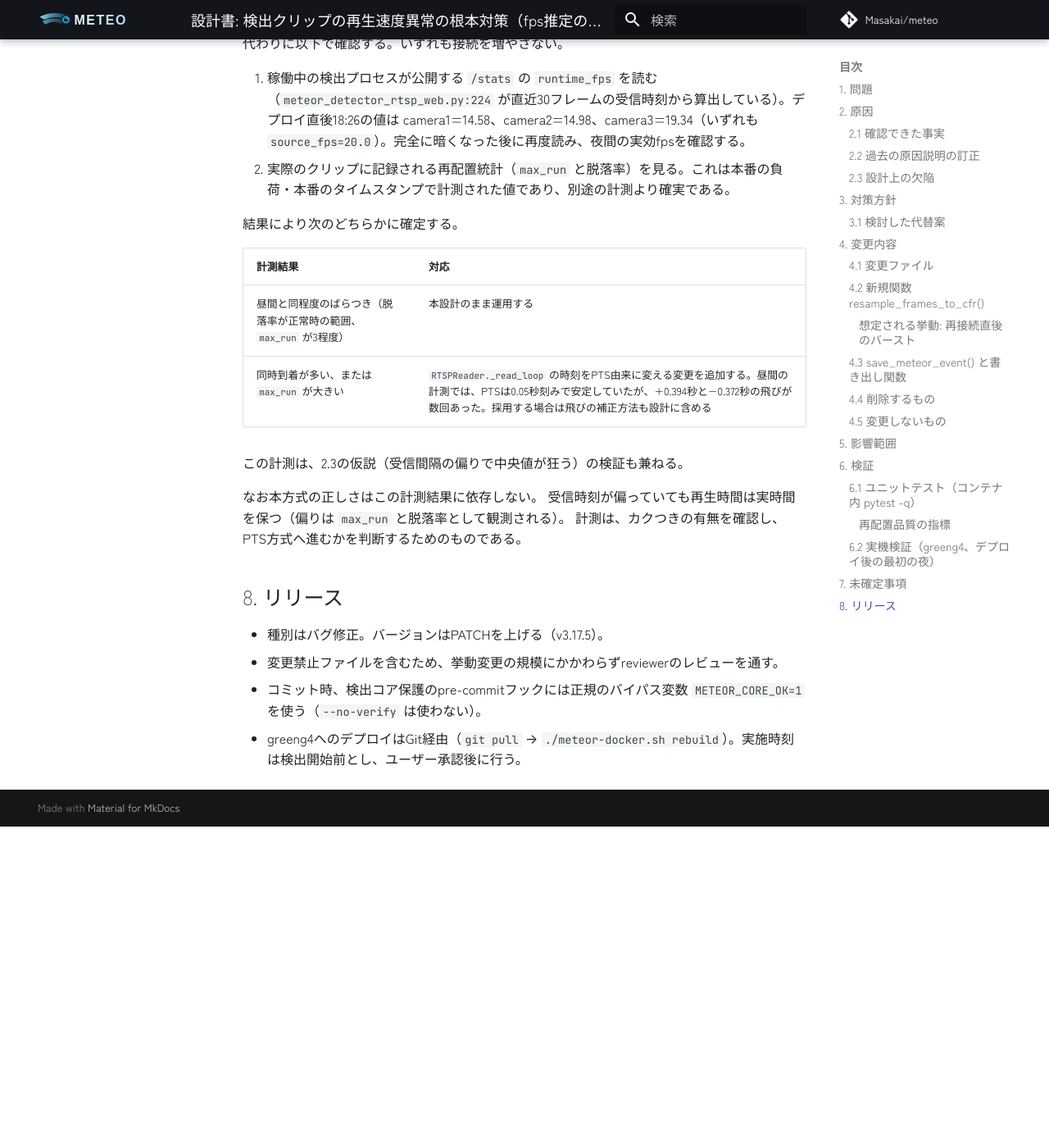
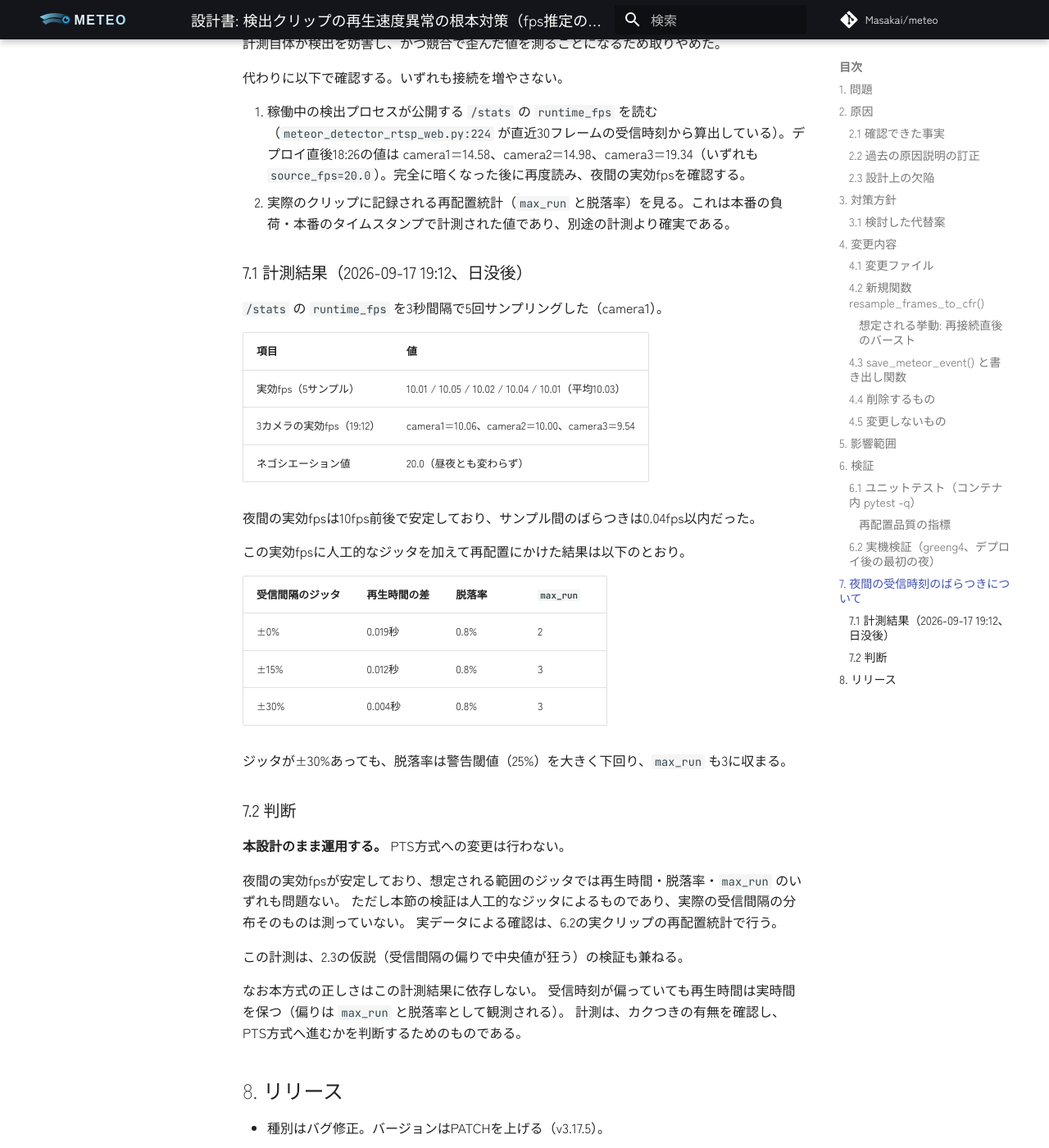
Before and after one commit to Masakai/meteo, an MkDocs documentation site: the page built from documents/designs/2026-09-17-clip-timestamp-faithful-export.md, in a window 1280 px wide and 1400 px high, scrolled down 9406 px. Shown: the whole window at 82% size. Built offline with MkDocs 1.6.1 and Material for MkDocs 9.7.7, drawn with Linux system fonts in a browser that asks for light colours; comment, search, counter and statistics services are not loaded; before the commit the page ends 10414 px from its top, so only the background shows below that; some of the changed text lies outside the part shown.

Commit message:
docs: 設計書7章の判断を確定（PTS方式へは進まない）
日没後の /stats 実測で夜間の実効fpsは10fps前後・ばらつき0.04fps以内と確認。
±30%のジッタを加えても脱落率0.8%・max_run=3で警告閾値を大きく下回るため、
現行の受信時刻ベースのまま運用する。

Co-Authored-By: Claude Opus 5 (1M context) <noreply@anthropic.com>
Claude-Session: https://claude.ai/code/session_01DeLVZkPrqZxSqLrL7y1mFv

```diff
--- a/documents/designs/2026-09-17-clip-timestamp-faithful-export.md
+++ b/documents/designs/2026-09-17-clip-timestamp-faithful-export.md
@@ -1,7 +1,7 @@
 # 設計書: 検出クリップの再生速度異常の根本対策（fps推定の廃止とフレーム時刻どおりの書き出し）
 
 - 作成日: 2026-09-17
-- ステータス: 実装済み（2026-09-17、ユーザー承認のうえ `meteor_detector_realtime.py` を変更）。夜間計測による7章の判断のみ保留
+- ステータス: 実装・デプロイ済み（2026-09-17、v3.17.5としてgreeng4へ反映）。7章の判断は確定（PTS方式へは進まない）。残るのは6.2の実クリップによる検証のみ
 - 対象プロジェクト: meteo (Meteor Event Tracking and Early Observation)
 - 要件トレーサビリティ: ユーザー要望（2026-09-17「何度も修正しているFPS異常の根本的な問題解決」「可変FPSに追従できないのか」）
 - 関連リリース: v1.9.0（実効FPS推定の導入）、v3.17.2（30fps固定バグ修正）、v3.18.0 / v3.17.4（fps推定クランプ）
@@ -236,9 +236,11 @@ RTSP再接続時、OpenCVが内部にバッファしていたフレームを一
 
   **別件として要調査**: camera2は9/16・9/17が0件である。本変更より前からの事象であり、本設計の範囲外。
 
-## 7. 未確定事項
+## 7. 夜間の受信時刻のばらつきについて
 
-**夜間の受信時刻がフレーム単位でどの程度ばらつくか、未計測である。**
+**（2026-09-17 19:12に計測し解決。7.1・7.2を参照）**
+
+当初の懸念は以下のとおりだった。
 
 本設計は、受信時刻が撮影時刻におおむね比例することを前提にしている。
 クリップ全体の長さでは確認できた（2.1）が、夜間のフレーム単位のばらつきは分かっていない。
@@ -257,12 +259,35 @@ Tapo C120は同時接続数に制限があり、2026-08-25にはcamera1でセッ
 1. 稼働中の検出プロセスが公開する `/stats` の `runtime_fps` を読む（`meteor_detector_rtsp_web.py:224` が直近30フレームの受信時刻から算出している）。デプロイ直後18:26の値は camera1=14.58、camera2=14.98、camera3=19.34（いずれも `source_fps=20.0`）。完全に暗くなった後に再度読み、夜間の実効fpsを確認する。
 2. 実際のクリップに記録される再配置統計（`max_run` と脱落率）を見る。これは本番の負荷・本番のタイムスタンプで計測された値であり、別途の計測より確実である。
 
-結果により次のどちらかに確定する。
+### 7.1 計測結果（2026-09-17 19:12、日没後）
 
-| 計測結果 | 対応 |
+`/stats` の `runtime_fps` を3秒間隔で5回サンプリングした（camera1）。
+
+| 項目 | 値 |
 |---|---|
-| 昼間と同程度のばらつき（脱落率が正常時の範囲、`max_run` が3程度） | 本設計のまま運用する |
-| 同時到着が多い、または `max_run` が大きい | `RTSPReader._read_loop` の時刻をPTS由来に変える変更を追加する。昼間の計測では、PTSは0.05秒刻みで安定していたが、+0.394秒と−0.372秒の飛びが数回あった。採用する場合は飛びの補正方法も設計に含める |
+| 実効fps（5サンプル） | 10.01 / 10.05 / 10.02 / 10.04 / 10.01（平均10.03） |
+| 3カメラの実効fps（19:12） | camera1=10.06、camera2=10.00、camera3=9.54 |
+| ネゴシエーション値 | 20.0（昼夜とも変わらず） |
+
+夜間の実効fpsは10fps前後で安定しており、サンプル間のばらつきは0.04fps以内だった。
+
+この実効fpsに人工的なジッタを加えて再配置にかけた結果は以下のとおり。
+
+| 受信間隔のジッタ | 再生時間の差 | 脱落率 | `max_run` |
+|---|---|---|---|
+| ±0% | 0.019秒 | 0.8% | 2 |
+| ±15% | 0.012秒 | 0.8% | 3 |
+| ±30% | 0.004秒 | 0.8% | 3 |
+
+ジッタが±30%あっても、脱落率は警告閾値（25%）を大きく下回り、`max_run` も3に収まる。
+
+### 7.2 判断
+
+**本設計のまま運用する。** PTS方式への変更は行わない。
+
+夜間の実効fpsが安定しており、想定される範囲のジッタでは再生時間・脱落率・`max_run` のいずれも問題ない。
+ただし本節の検証は人工的なジッタによるものであり、実際の受信間隔の分布そのものは測っていない。
+実データによる確認は、6.2の実クリップの再配置統計で行う。
 
 この計測は、2.3の仮説（受信間隔の偏りで中央値が狂う）の検証も兼ねる。
 
```
